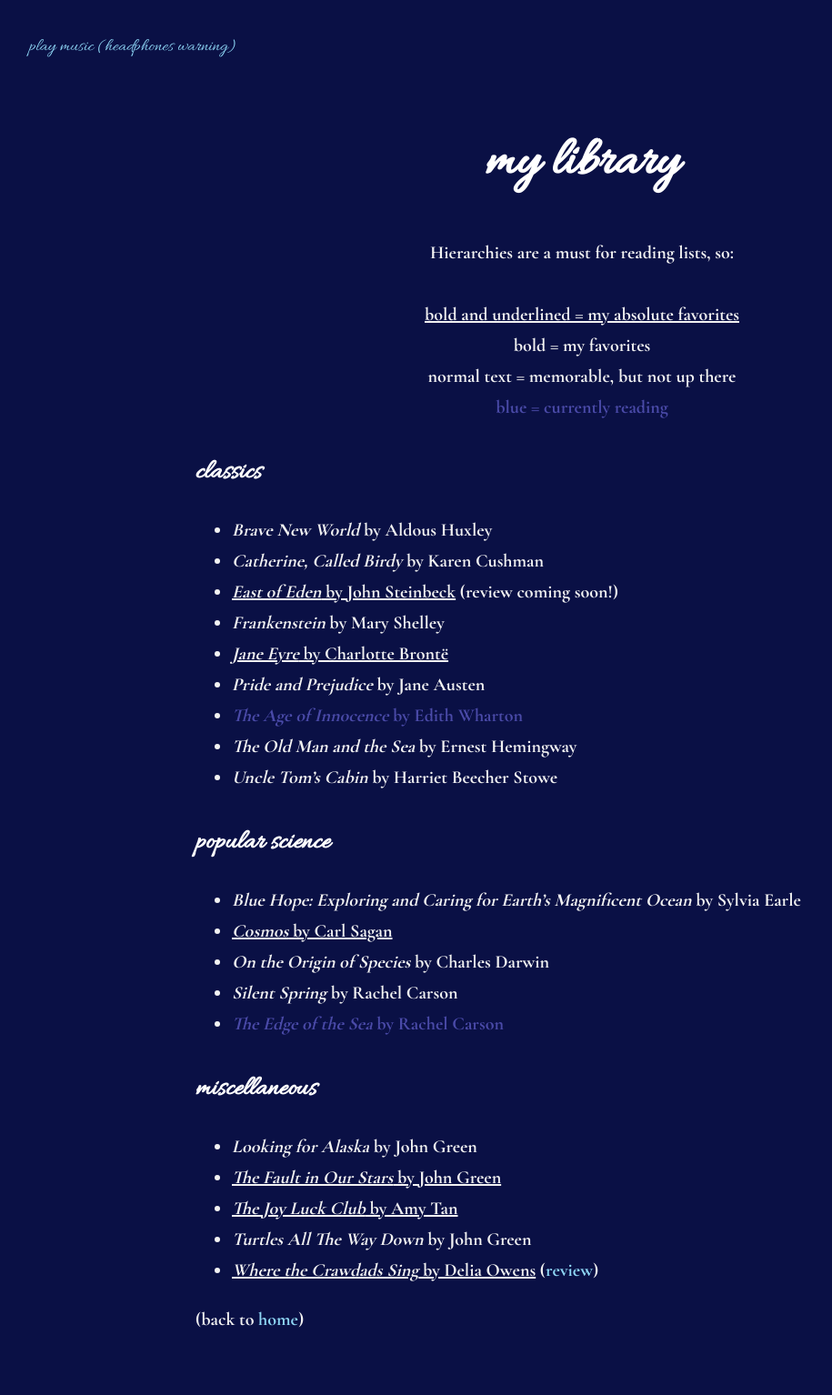
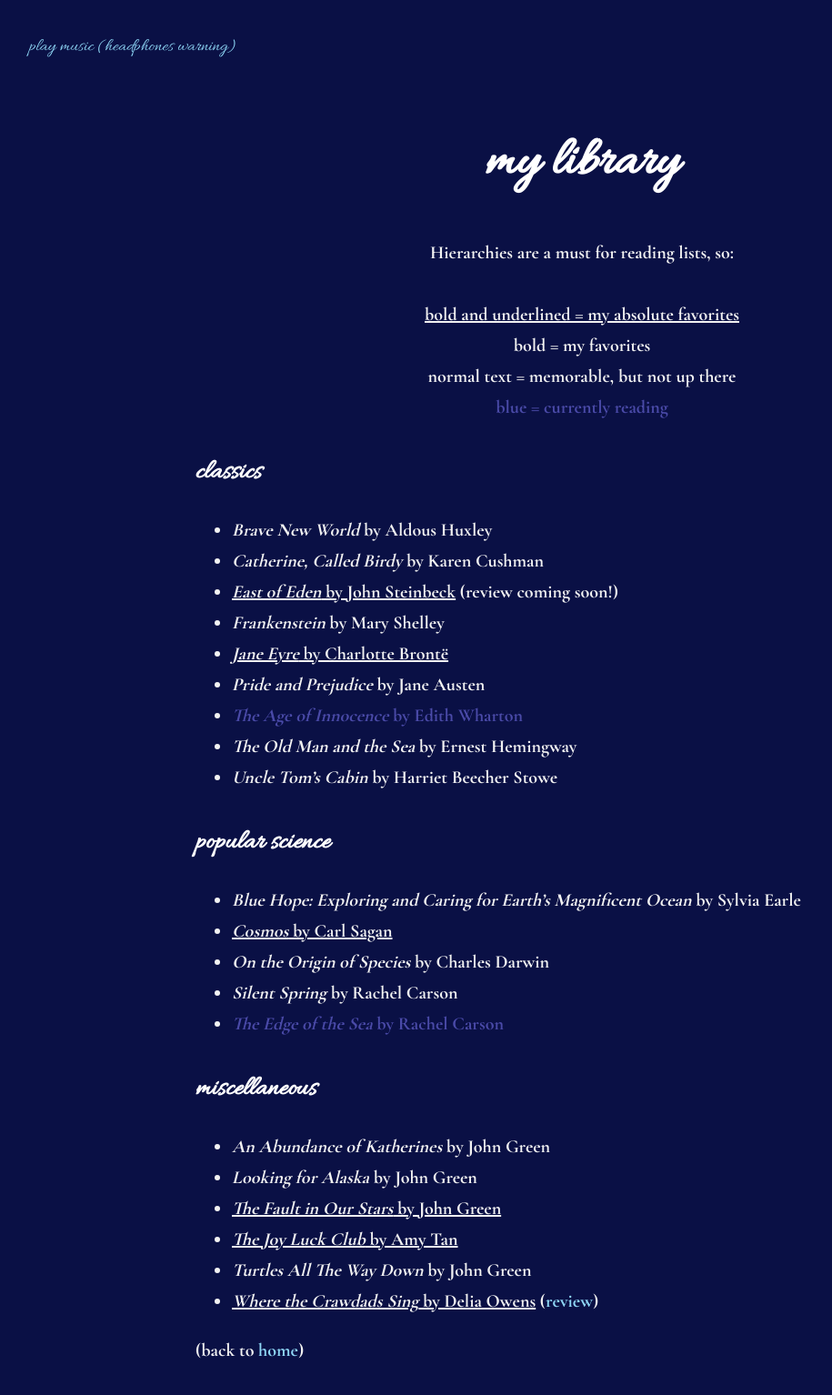
Before and after one commit to leucinemymind/leucinemymind.github.io, a Jekyll site: the page built from books.md, in a window 1280 px wide. Shown: the whole page at 91% size, without its empty margins (0-915 px from the left). Built offline with Jekyll 4.4.1, drawn with Linux system fonts in a browser that asks for light colours; our own code applies the rules of GitHub Pages for plain Markdown files; before the commit the page ends 1500 px from its top, so only the background shows below that.

Commit message:
more syntax

```diff
--- a/books.md
+++ b/books.md
@@ -40,6 +40,7 @@ normal text = memorable, but not up there <br/>
 
 ### miscellaneous
 
+- *An Abundance of Katherines* by John Green
 - ***Looking for Alaska*** **by John Green**
 - <span style="font-weight: bold; text-decoration: underline">*The Fault in Our Stars* by John Green</span>
 - <span style="font-weight: bold; text-decoration: underline">*The Joy Luck Club* by Amy Tan</span>
```
